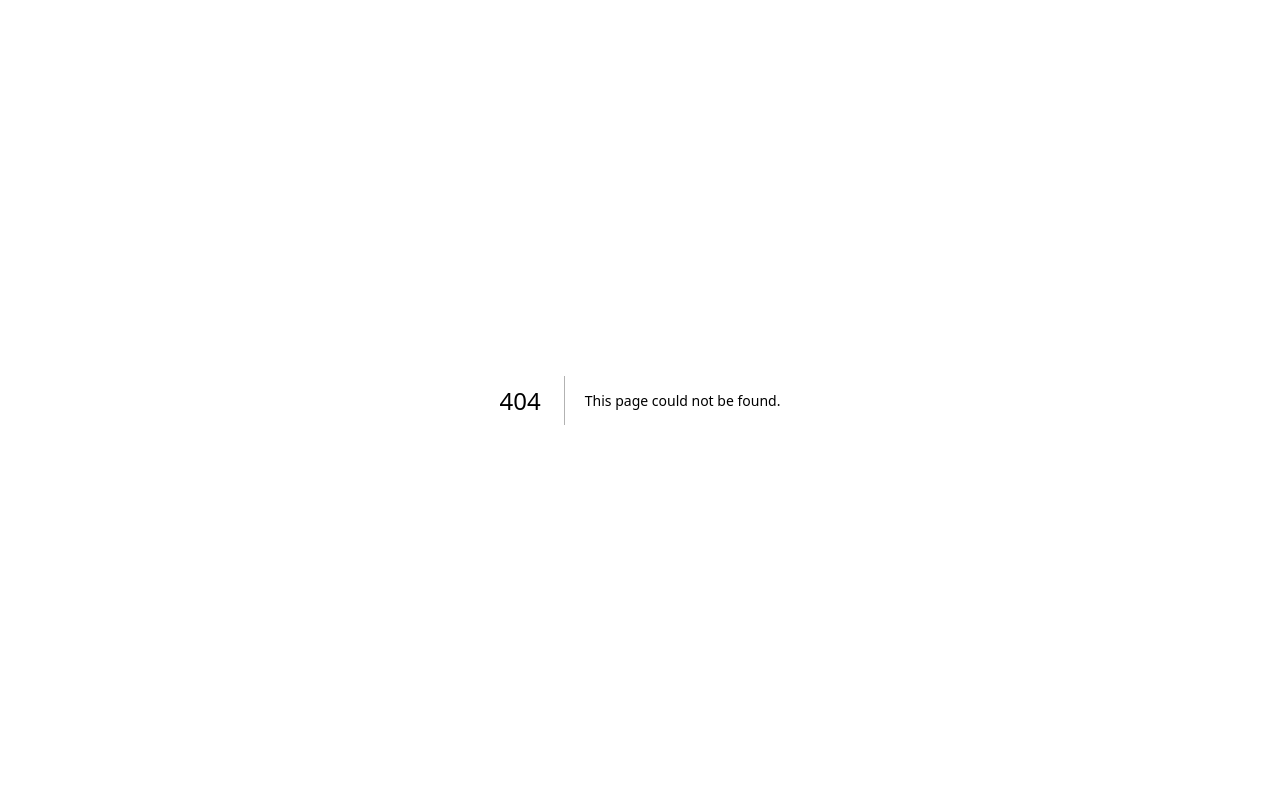
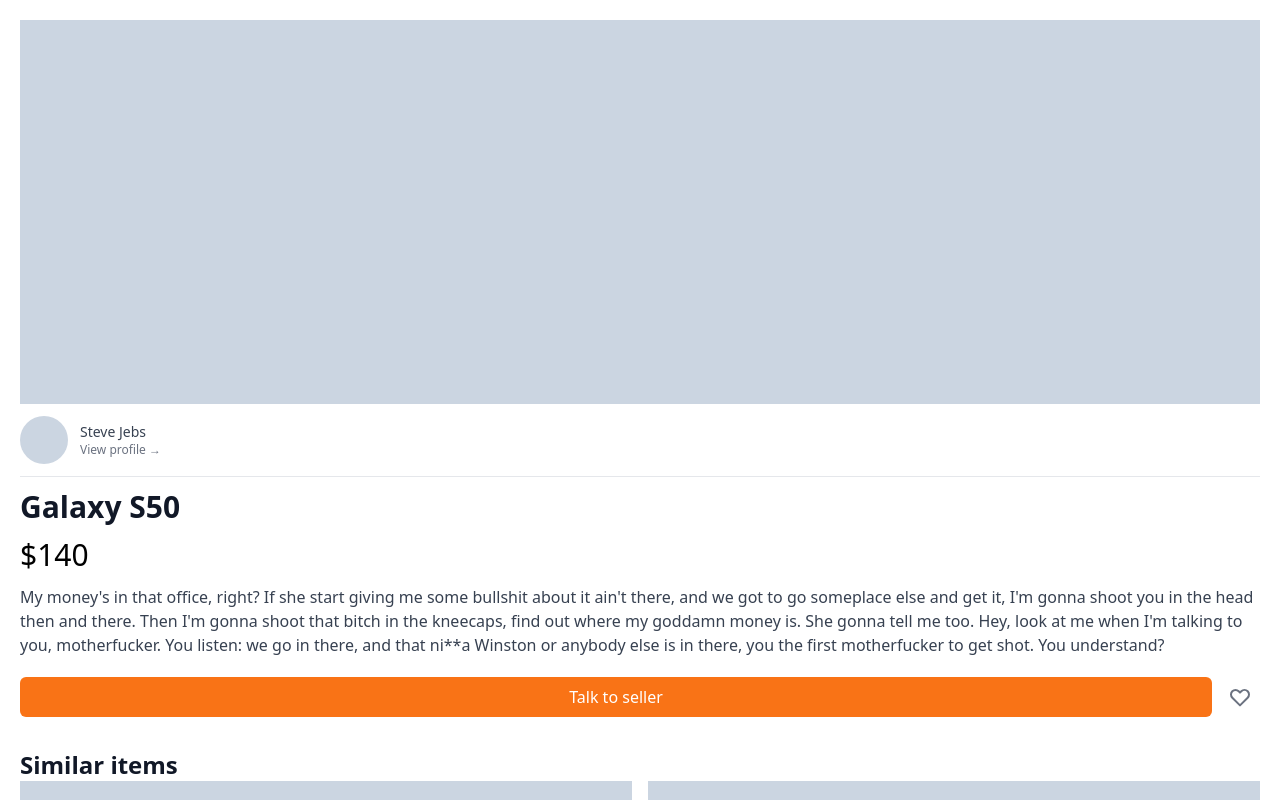
Before and after one commit to himmel37/carrot-market, a Next.js app: page /items/1 in a window 1280 px wide. Before the commit this address had no page. Shown: the top 800 px of the page. Built offline with nearby package versions, Linux system fonts and the light colour scheme.

Commit message:
item detail page

```diff
--- /dev/null
+++ b/src/pages/items/[id].tsx
@@ -0,0 +1,68 @@
+import type { NextPage } from "next";
+
+const ItemDetail: NextPage = () => {
+  return (
+    <div className="m-5">
+      <div className="mb-8">
+        <div className="h-96 bg-slate-300" />
+        <div className="flex border-b pb-3 mt-3 cursor-pointer items-center">
+          <div className="w-12 h-12 bg-slate-300 rounded-full mr-3" />
+          <div>
+            <p className="text-sm font-medium text-gray-700">Steve Jebs</p>
+            <p className="text-xs text-gray-500">View profile &rarr;</p>
+          </div>
+        </div>
+        <div>
+          <h1 className="font-bold text-3xl pt-3 text-gray-900">Galaxy S50</h1>
+          <span className="text-3xl block py-3">$140</span>
+          <p className="text-gray-700">
+            My money&apos;s in that office, right? If she start giving me some
+            bullshit about it ain&apos;t there, and we got to go someplace else
+            and get it, I&apos;m gonna shoot you in the head then and there.
+            Then I&apos;m gonna shoot that bitch in the kneecaps, find out where
+            my goddamn money is. She gonna tell me too. Hey, look at me when
+            I&apos;m talking to you, motherfucker. You listen: we go in there,
+            and that ni**a Winston or anybody else is in there, you the first
+            motherfucker to get shot. You understand?
+          </p>
+          <div className="flex pt-5 items-center justify-center space-x-2">
+            <button className="text-white bg-orange-500 rounded-md py-2 px-5 w-full hover:bg-orange-600 focus:outline-none focus:ring-2 focus:ring-offset-2 font-medium focus:ring-orange-500">
+              Talk to seller
+            </button>
+            <button className="text-gray-500 py-2 px-2 hover:bg-gray-300 rounded-md hover:text-white">
+              <svg
+                className="h-6 w-6 "
+                xmlns="http://www.w3.org/2000/svg"
+                fill="none"
+                viewBox="0 0 24 24"
+                stroke="currentColor"
+                aria-hidden="true"
+              >
+                <path
+                  strokeLinecap="round"
+                  strokeLinejoin="round"
+                  strokeWidth="2"
+                  d="M4.318 6.318a4.5 4.5 0 000 6.364L12 20.364l7.682-7.682a4.5 4.5 0 00-6.364-6.364L12 7.636l-1.318-1.318a4.5 4.5 0 00-6.364 0z"
+                />
+              </svg>
+            </button>
+          </div>
+        </div>
+      </div>
+      <div>
+        <h2 className="font-bold text-2xl text-gray-900">Similar items</h2>
+        <div className="grid grid-cols-2 gap-4">
+          {[1, 2, 3, 4, 5, 6].map((_, i) => (
+            <div className="" key={i}>
+              <div className="w-full h-56 mb-2 bg-slate-300" />
+              <h3 className="text-gray-700 -mb-1">Galaxy S60</h3>
+              <span className="text-sm font-medium text-gray-900">$6</span>
+            </div>
+          ))}
+        </div>
+      </div>
+    </div>
+  );
+};
+
+export default ItemDetail;
```
